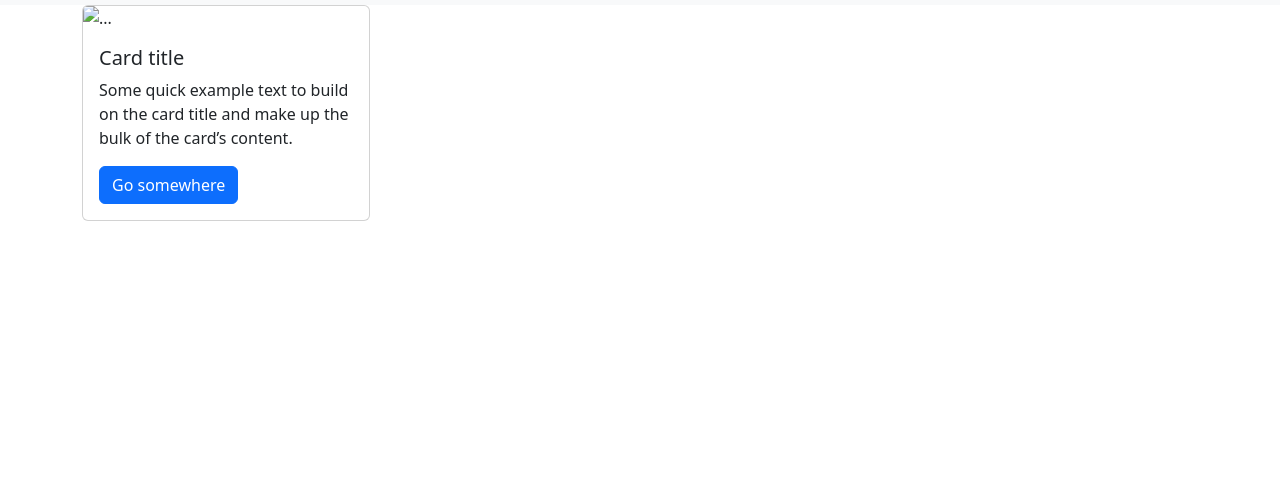
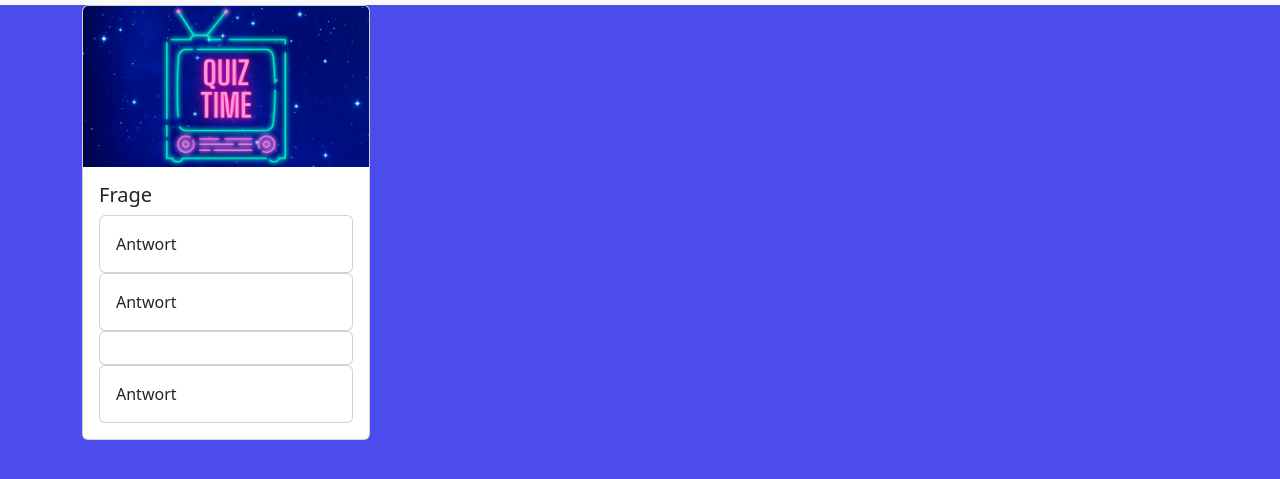
Before and after one commit to teamgeist2007-dev/QuizApp, a plain HTML site: page index.html in a window 1280 px wide. Shown: the part 45-524 px from the top of the page. Drawn offline with nearby package versions, Linux system fonts and the light colour scheme.

Commit message:
changed HTML+CSS + add assets

```diff
--- a/index.html
+++ b/index.html
@@ -31,13 +31,35 @@
     <div class="container">
 
         <div class="card" style="width: 18rem;">
-            <img src="..." class="card-img-top" alt="...">
+            <img src="./assets/img/Bild.jpg" class="card-img-top">
             <div class="card-body">
-                <h5 class="card-title">Card title</h5>
-                <p class="card-text">Some quick example text to build on the card title and make up the bulk of the
-                    card’s
-                    content.</p>
-                <a href="#" class="btn btn-primary">Go somewhere</a>
+                <h5 class="card-title">Frage</h5>
+
+                <div class="card">
+                    <div class="card-body">
+                        Antwort
+                    </div>
+                </div>
+
+                <div class="card">
+                    <div class="card-body">
+                        Antwort
+                    </div>
+                </div>
+
+                <div class="card">
+                    <div class="card-body">
+
+                    </div>
+                </div>
+
+                <div class="card">
+                    <div class="card-body">
+                        Antwort
+                    </div>
+                </div>
+
+
             </div>
         </div>
 
--- a/sytle.css
+++ b/sytle.css
@@ -1,3 +1,8 @@
+body {
+    background-color: rgb(76, 76, 236) !important;
+}
+
+
 container {
     min-height: 100vh;
     background-color: rgb(76, 76, 236) !important;
```
Also changed, not shown: assets/img/Bild.jpg (added).
